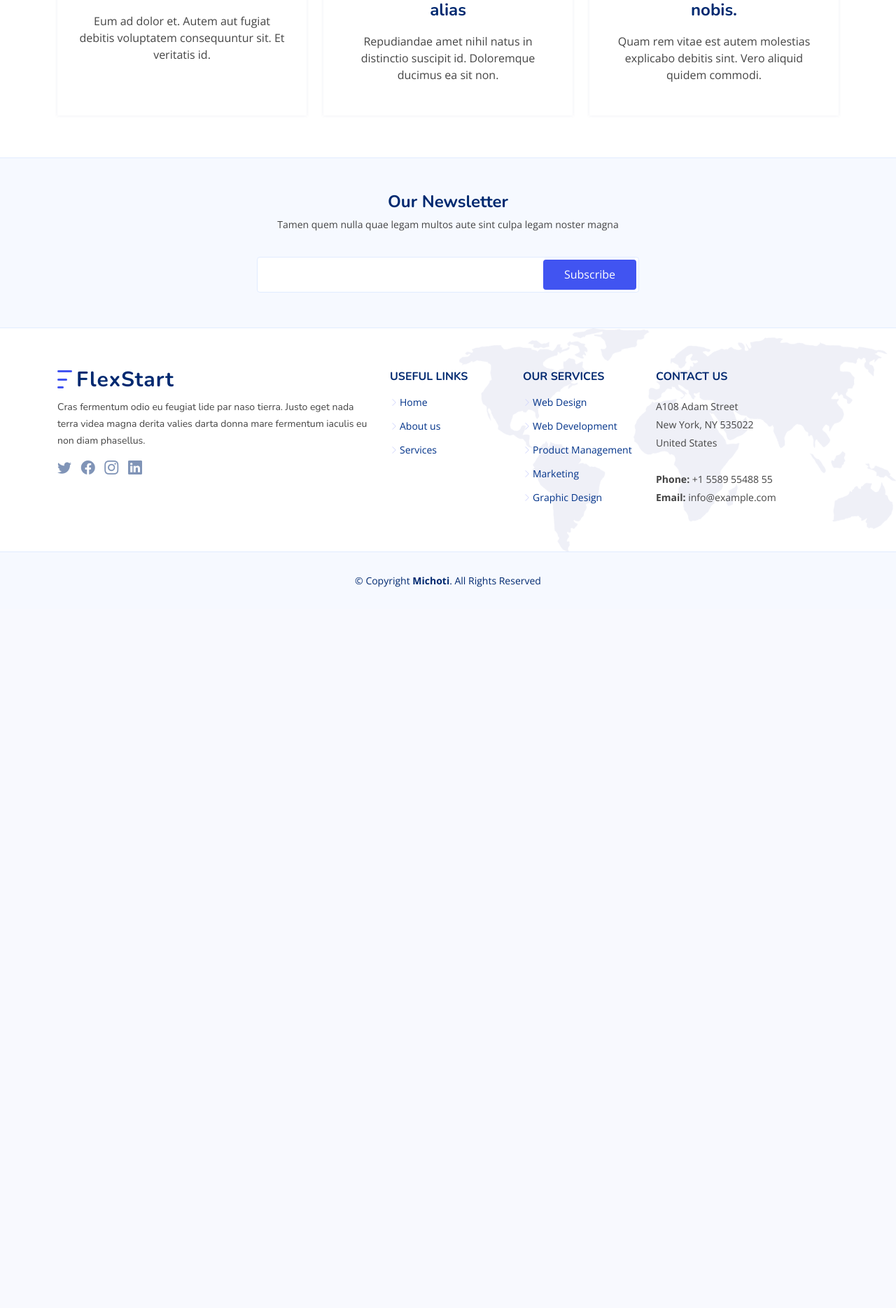
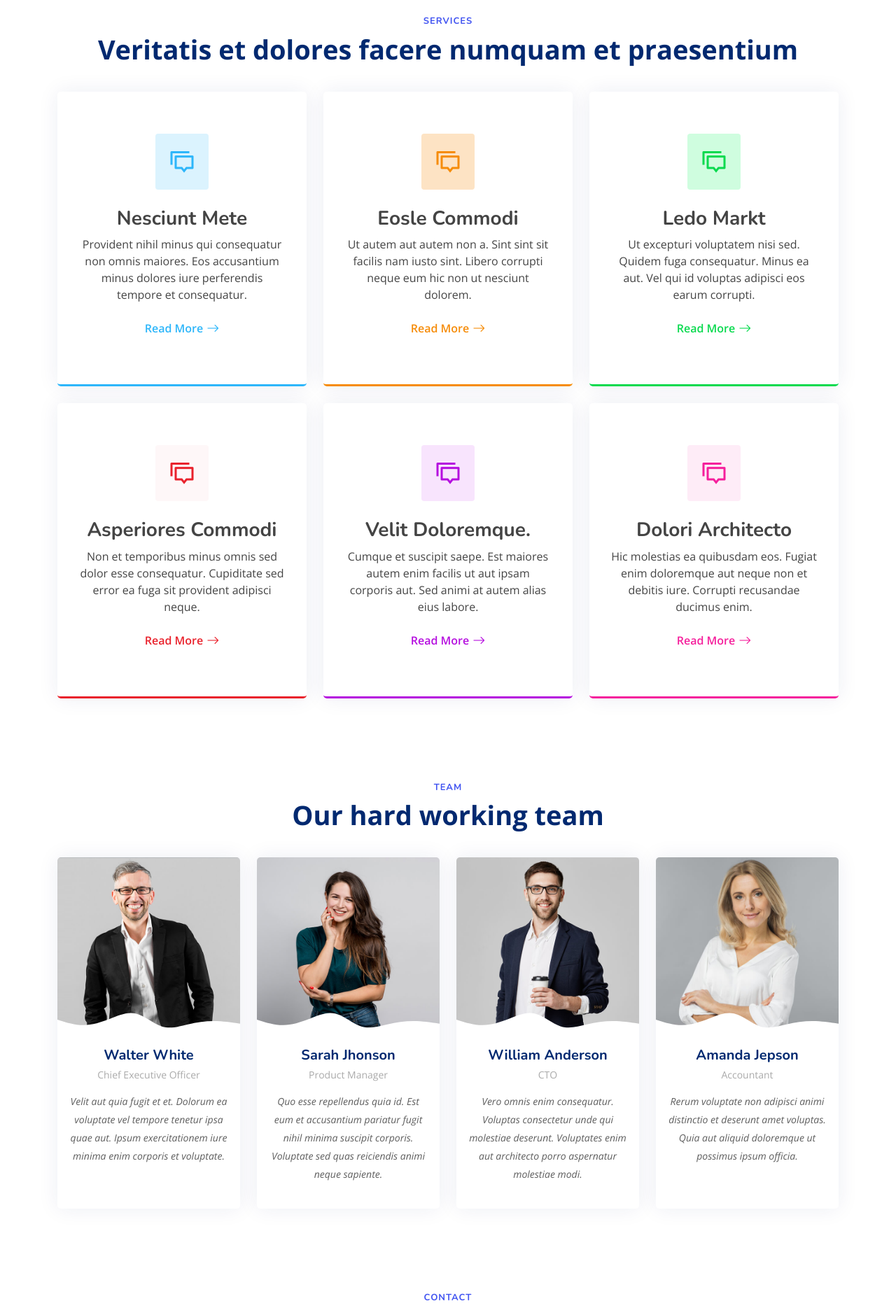
Before and after one commit to michoti/raphiki, a PHP site: page /raphiki/views/index.php in a window 1280 px wide. Shown: the part 2047-3916 px from the top of the page at 70% size. Before the commit the page ends 2886 px from the top, so only its background shows below. Run offline with PHP 8.4, Linux system fonts and the light colour scheme.

Commit message:
modified index page UI

```diff
--- a/codes/auth.php
+++ b/codes/auth.php
@@ -11,7 +11,7 @@ if(isset($_POST['logout_btn'])){
 
     if($check_logout)
     {
-        redirect("Logged out successfuly", "success", "views/login.php");
+        redirect("Logged out successfuly", "success", "views/index.php");
     }
 }
 
--- a/views/index.php
+++ b/views/index.php
@@ -13,9 +13,15 @@ include 'partials/header.php';
         <main id="main">
 
             <?php
-                include 'partials/hero_section.php';
+                include 'partials/about_section.php';
 
                 include 'partials/values_section.php';
+
+                include 'partials/services_section.php';
+
+                include 'partials/team_section.php';
+
+                include 'partials/contact_section.php';
             ?>
 
         </main>
--- a/views/partials/about_section.php
+++ b/views/partials/about_section.php
@@ -1,10 +1,14 @@
     <!-- ======= About Section ======= -->
     <section id="about" class="about">
 
-      <div class="container" data-aos="fade-up">
+      <div class="container">
         <div class="row gx-0">
 
-          <div class="col-lg-6 d-flex flex-column justify-content-center" data-aos="fade-up" data-aos-delay="200">
+          <div class="col-lg-6 d-flex align-items-center">
+            <img src=".././assets/img/about.jpg" class="img-fluid" alt="">
+          </div>
+
+          <div class="col-lg-6 d-flex flex-column justify-content-center">
             <div class="content">
               <h3>Who We Are</h3>
               <h2>Expedita voluptas omnis cupiditate totam eveniet nobis sint iste. Dolores est repellat corrupti reprehenderit.</h2>
@@ -20,9 +24,7 @@
             </div>
           </div>
 
-          <div class="col-lg-6 d-flex align-items-center" data-aos="zoom-out" data-aos-delay="200">
-            <img src="assets/img/about.jpg" class="img-fluid" alt="">
-          </div>
+
 
         </div>
       </div>
--- /dev/null
+++ b/views/partials/contact_section.php
@@ -0,0 +1,85 @@
+    <!-- ======= Contact Section ======= -->
+    <section id="contact" class="contact">
+
+      <div class="container">
+
+        <header class="section-header">
+          <h2>Contact</h2>
+          <p>Contact Us</p>
+        </header>
+
+        <div class="row gy-4">
+
+          <div class="col-lg-6">
+
+            <div class="row gy-4">
+              <div class="col-md-6">
+                <div class="info-box">
+                  <i class="bi bi-geo-alt"></i>
+                  <h3>Address</h3>
+                  <p>A108 Adam Street,<br>New York, NY 535022</p>
+                </div>
+              </div>
+              <div class="col-md-6">
+                <div class="info-box">
+                  <i class="bi bi-telephone"></i>
+                  <h3>Call Us</h3>
+                  <p>+1 5589 55488 55<br>+1 6678 254445 41</p>
+                </div>
+              </div>
+              <div class="col-md-6">
+                <div class="info-box">
+                  <i class="bi bi-envelope"></i>
+                  <h3>Email Us</h3>
+                  <p>info@example.com<br>contact@example.com</p>
+                </div>
+              </div>
+              <div class="col-md-6">
+                <div class="info-box">
+                  <i class="bi bi-clock"></i>
+                  <h3>Open Hours</h3>
+                  <p>Monday - Friday<br>9:00AM - 05:00PM</p>
+                </div>
+              </div>
+            </div>
+
+          </div>
+
+          <div class="col-lg-6">
+            <form action="" method="post" class="php-email-form">
+              <div class="row gy-4">
+
+                <div class="col-md-6">
+                  <input type="text" name="name" class="form-control" placeholder="Your Name" required>
+                </div>
+
+                <div class="col-md-6 ">
+                  <input type="email" class="form-control" name="email" placeholder="Your Email" required>
+                </div>
+
+                <div class="col-md-12">
+                  <input type="text" class="form-control" name="subject" placeholder="Subject" required>
+                </div>
+
+                <div class="col-md-12">
+                  <textarea class="form-control" name="message" rows="6" placeholder="Message" required></textarea>
+                </div>
+
+                <div class="col-md-12 text-center">
+                  <div class="loading">Loading</div>
+                  <div class="error-message"></div>
+                  <div class="sent-message">Your message has been sent. Thank you!</div>
+
+                  <button type="submit">Send Message</button>
+                </div>
+
+              </div>
+            </form>
+
+          </div>
+
+        </div>
+
+      </div>
+
+    </section><!-- End Contact Section -->
--- a/views/partials/footer.php
+++ b/views/partials/footer.php
@@ -81,14 +81,14 @@
   <a href="#" class="back-to-top d-flex align-items-center justify-content-center"><i class="bi bi-arrow-up-short"></i></a>
 
   <!-- Vendor JS Files -->
-  <script src="assets/vendor/purecounter/purecounter.js"></script>
-  <script src="https://unpkg.com/aos@2.3.1/dist/aos.js"></script>
-  <script src="assets/vendor/aos/aos.js"></script>
-  <script src="assets/vendor/bootstrap/js/bootstrap.bundle.min.js"></script>
-  <script src="assets/vendor/glightbox/js/glightbox.min.js"></script>
-  <script src="assets/vendor/isotope-layout/isotope.pkgd.min.js"></script>
-  <script src="assets/vendor/swiper/swiper-bundle.min.js"></script>
-  <script src="assets/vendor/php-email-form/validate.js"></script>
+  <script src=".././assets/vendor/purecounter/purecounter.js"></script>
+  <!-- <script src="https://unpkg.com/aos@2.3.1/dist/aos.js"></script> -->
+  <script src=".././assets/vendor/aos/aos.js"></script>
+  <script src=".././assets/vendor/bootstrap/js/bootstrap.bundle.min.js"></script>
+  <script src=".././assets/vendor/glightbox/js/glightbox.min.js"></script>
+  <script src=".././assets/vendor/isotope-layout/isotope.pkgd.min.js"></script>
+  <script src=".././assets/vendor/swiper/swiper-bundle.min.js"></script>
+  <script src=".././assets/vendor/php-email-form/validate.js"></script>
 
   <!-- Template Main JS File -->
   <script src="assets/js/main.js"></script>
--- a/views/partials/header.php
+++ b/views/partials/header.php
@@ -14,7 +14,7 @@
   <link href="https://fonts.googleapis.com/css?family=Open+Sans:300,300i,400,400i,600,600i,700,700i|Nunito:300,300i,400,400i,600,600i,700,700i|Poppins:300,300i,400,400i,500,500i,600,600i,700,700i" rel="stylesheet">
 
   <!-- Vendor CSS Files -->
-  <link href="https://unpkg.com/aos@2.3.1/dist/aos.css" rel="stylesheet">
+  <!-- <link href="https://unpkg.com/aos@2.3.1/dist/aos.css" rel="stylesheet"> -->
   <link href=".././assets/vendor/aos/aos.css" rel="stylesheet">
   <link href=".././assets/vendor/bootstrap/css/bootstrap.min.css" rel="stylesheet">
   <link href=".././assets/vendor/bootstrap-icons/bootstrap-icons.css" rel="stylesheet">
--- a/views/partials/hero_section.php
+++ b/views/partials/hero_section.php
@@ -4,9 +4,9 @@
     <div class="container">
       <div class="row">
         <div class="col-lg-6 d-flex flex-column justify-content-center">
-          <h1 data-aos="fade-up">We offer modern solutions for growing your business</h1>
-          <h2 data-aos="fade-up" data-aos-delay="400">We are team of talented designers making websites with Bootstrap</h2>
-          <div data-aos="fade-up" data-aos-delay="600">
+          <h1>We offer modern solutions for growing your business</h1>
+          <h2>We are team of talented designers making websites with Bootstrap</h2>
+          <div>
             <div class="text-center text-lg-start">
               <a href="#about" class="btn-get-started scrollto d-inline-flex align-items-center justify-content-center align-self-center">
                 <span>Get Started</span>
@@ -15,10 +15,12 @@
             </div>
           </div>
         </div>
-        <div class="col-lg-6 hero-img" data-aos="zoom-out" data-aos-delay="200">
+        <div class="col-lg-6 hero-img">
           <img src=".././assets/img/hero-img.png" class="img-fluid" alt="">
         </div>
       </div>
     </div>
 
-  </section><!-- End Hero -->
+  </section>
+
+  <!-- End Hero -->
--- /dev/null
+++ b/views/partials/services_section.php
@@ -0,0 +1,71 @@
+<!-- ======= Services Section ======= -->
+<section id="services" class="services">
+
+<div class="container">
+
+  <header class="section-header">
+    <h2>Services</h2>
+    <p>Veritatis et dolores facere numquam et praesentium</p>
+  </header>
+
+  <div class="row gy-4">
+
+    <div class="col-lg-4 col-md-6">
+      <div class="service-box blue">
+        <i class="ri-discuss-line icon"></i>
+        <h3>Nesciunt Mete</h3>
+        <p>Provident nihil minus qui consequatur non omnis maiores. Eos accusantium minus dolores iure perferendis tempore et consequatur.</p>
+        <a href="#" class="read-more"><span>Read More</span> <i class="bi bi-arrow-right"></i></a>
+      </div>
+    </div>
+
+    <div class="col-lg-4 col-md-6">
+      <div class="service-box orange">
+        <i class="ri-discuss-line icon"></i>
+        <h3>Eosle Commodi</h3>
+        <p>Ut autem aut autem non a. Sint sint sit facilis nam iusto sint. Libero corrupti neque eum hic non ut nesciunt dolorem.</p>
+        <a href="#" class="read-more"><span>Read More</span> <i class="bi bi-arrow-right"></i></a>
+      </div>
+    </div>
+
+    <div class="col-lg-4 col-md-6">
+      <div class="service-box green">
+        <i class="ri-discuss-line icon"></i>
+        <h3>Ledo Markt</h3>
+        <p>Ut excepturi voluptatem nisi sed. Quidem fuga consequatur. Minus ea aut. Vel qui id voluptas adipisci eos earum corrupti.</p>
+        <a href="#" class="read-more"><span>Read More</span> <i class="bi bi-arrow-right"></i></a>
+      </div>
+    </div>
+
+    <div class="col-lg-4 col-md-6">
+      <div class="service-box red">
+        <i class="ri-discuss-line icon"></i>
+        <h3>Asperiores Commodi</h3>
+        <p>Non et temporibus minus omnis sed dolor esse consequatur. Cupiditate sed error ea fuga sit provident adipisci neque.</p>
+        <a href="#" class="read-more"><span>Read More</span> <i class="bi bi-arrow-right"></i></a>
+      </div>
+    </div>
+
+    <div class="col-lg-4 col-md-6">
+      <div class="service-box purple">
+        <i class="ri-discuss-line icon"></i>
+        <h3>Velit Doloremque.</h3>
+        <p>Cumque et suscipit saepe. Est maiores autem enim facilis ut aut ipsam corporis aut. Sed animi at autem alias eius labore.</p>
+        <a href="#" class="read-more"><span>Read More</span> <i class="bi bi-arrow-right"></i></a>
+      </div>
+    </div>
+
+    <div class="col-lg-4 col-md-6">
+      <div class="service-box pink">
+        <i class="ri-discuss-line icon"></i>
+        <h3>Dolori Architecto</h3>
+        <p>Hic molestias ea quibusdam eos. Fugiat enim doloremque aut neque non et debitis iure. Corrupti recusandae ducimus enim.</p>
+        <a href="#" class="read-more"><span>Read More</span> <i class="bi bi-arrow-right"></i></a>
+      </div>
+    </div>
+
+  </div>
+
+</div>
+
+</section><!-- End Services Section -->
--- /dev/null
+++ b/views/partials/team_section.php
@@ -0,0 +1,93 @@
+<!-- ======= Team Section ======= -->
+<section id="team" class="team">
+
+<div class="container">
+
+  <header class="section-header">
+    <h2>Team</h2>
+    <p>Our hard working team</p>
+  </header>
+
+  <div class="row gy-4">
+
+    <div class="col-lg-3 col-md-6 d-flex align-items-stretch">
+      <div class="member">
+        <div class="member-img">
+          <img src=".././assets/img/team/team-1.jpg" class="img-fluid" alt="">
+          <div class="social">
+            <a href=""><i class="bi bi-twitter"></i></a>
+            <a href=""><i class="bi bi-facebook"></i></a>
+            <a href=""><i class="bi bi-instagram"></i></a>
+            <a href=""><i class="bi bi-linkedin"></i></a>
+          </div>
+        </div>
+        <div class="member-info">
+          <h4>Walter White</h4>
+          <span>Chief Executive Officer</span>
+          <p>Velit aut quia fugit et et. Dolorum ea voluptate vel tempore tenetur ipsa quae aut. Ipsum exercitationem iure minima enim corporis et voluptate.</p>
+        </div>
+      </div>
+    </div>
+
+    <div class="col-lg-3 col-md-6 d-flex align-items-stretch">
+      <div class="member">
+        <div class="member-img">
+          <img src=".././assets/img/team/team-2.jpg" class="img-fluid" alt="">
+          <div class="social">
+            <a href=""><i class="bi bi-twitter"></i></a>
+            <a href=""><i class="bi bi-facebook"></i></a>
+            <a href=""><i class="bi bi-instagram"></i></a>
+            <a href=""><i class="bi bi-linkedin"></i></a>
+          </div>
+        </div>
+        <div class="member-info">
+          <h4>Sarah Jhonson</h4>
+          <span>Product Manager</span>
+          <p>Quo esse repellendus quia id. Est eum et accusantium pariatur fugit nihil minima suscipit corporis. Voluptate sed quas reiciendis animi neque sapiente.</p>
+        </div>
+      </div>
+    </div>
+
+    <div class="col-lg-3 col-md-6 d-flex align-items-stretch">
+      <div class="member">
+        <div class="member-img">
+          <img src=".././assets/img/team/team-3.jpg" class="img-fluid" alt="">
+          <div class="social">
+            <a href=""><i class="bi bi-twitter"></i></a>
+            <a href=""><i class="bi bi-facebook"></i></a>
+            <a href=""><i class="bi bi-instagram"></i></a>
+            <a href=""><i class="bi bi-linkedin"></i></a>
+          </div>
+        </div>
+        <div class="member-info">
+          <h4>William Anderson</h4>
+          <span>CTO</span>
+          <p>Vero omnis enim consequatur. Voluptas consectetur unde qui molestiae deserunt. Voluptates enim aut architecto porro aspernatur molestiae modi.</p>
+        </div>
+      </div>
+    </div>
+
+    <div class="col-lg-3 col-md-6 d-flex align-items-stretch">
+      <div class="member">
+        <div class="member-img">
+          <img src=".././assets/img/team/team-4.jpg" class="img-fluid" alt="">
+          <div class="social">
+            <a href=""><i class="bi bi-twitter"></i></a>
+            <a href=""><i class="bi bi-facebook"></i></a>
+            <a href=""><i class="bi bi-instagram"></i></a>
+            <a href=""><i class="bi bi-linkedin"></i></a>
+          </div>
+        </div>
+        <div class="member-info">
+          <h4>Amanda Jepson</h4>
+          <span>Accountant</span>
+          <p>Rerum voluptate non adipisci animi distinctio et deserunt amet voluptas. Quia aut aliquid doloremque ut possimus ipsum officia.</p>
+        </div>
+      </div>
+    </div>
+
+  </div>
+
+</div>
+
+</section><!-- End Team Section -->
--- a/views/partials/values_section.php
+++ b/views/partials/values_section.php
@@ -1,7 +1,7 @@
 <!-- ======= Values Section ======= -->
 <section id="values" class="values">
 
-<div class="container" data-aos="fade-up">
+<div class="container">
 
   <header class="section-header">
     <h2>Our Values</h2>
@@ -10,25 +10,25 @@
 
   <div class="row">
 
-    <div class="col-lg-4" data-aos="fade-up" data-aos-delay="200">
+    <div class="col-lg-4">
       <div class="box">
-        <img src="assets/img/values-1.png" class="img-fluid" alt="">
+        <img src=".././assets/img/values-1.png" class="img-fluid" alt="">
         <h3>Ad cupiditate sed est odio</h3>
         <p>Eum ad dolor et. Autem aut fugiat debitis voluptatem consequuntur sit. Et veritatis id.</p>
       </div>
     </div>
 
-    <div class="col-lg-4 mt-4 mt-lg-0" data-aos="fade-up" data-aos-delay="400">
+    <div class="col-lg-4 mt-4 mt-lg-0">
       <div class="box">
-        <img src="assets/img/values-2.png" class="img-fluid" alt="">
+        <img src=".././assets/img/values-2.png" class="img-fluid" alt="">
         <h3>Voluptatem voluptatum alias</h3>
         <p>Repudiandae amet nihil natus in distinctio suscipit id. Doloremque ducimus ea sit non.</p>
       </div>
     </div>
 
-    <div class="col-lg-4 mt-4 mt-lg-0" data-aos="fade-up" data-aos-delay="600">
+    <div class="col-lg-4 mt-4 mt-lg-0">
       <div class="box">
-        <img src="assets/img/values-3.png" class="img-fluid" alt="">
+        <img src=".././assets/img/values-3.png" class="img-fluid" alt="">
         <h3>Fugit cupiditate alias nobis.</h3>
         <p>Quam rem vitae est autem molestias explicabo debitis sint. Vero aliquid quidem commodi.</p>
       </div>
```
